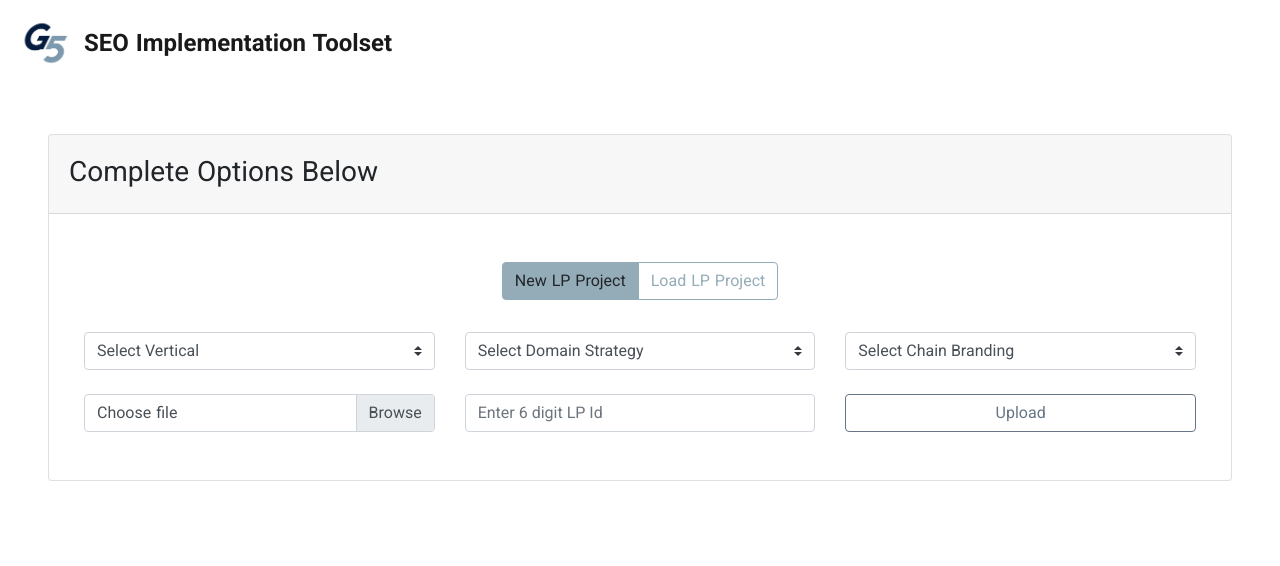
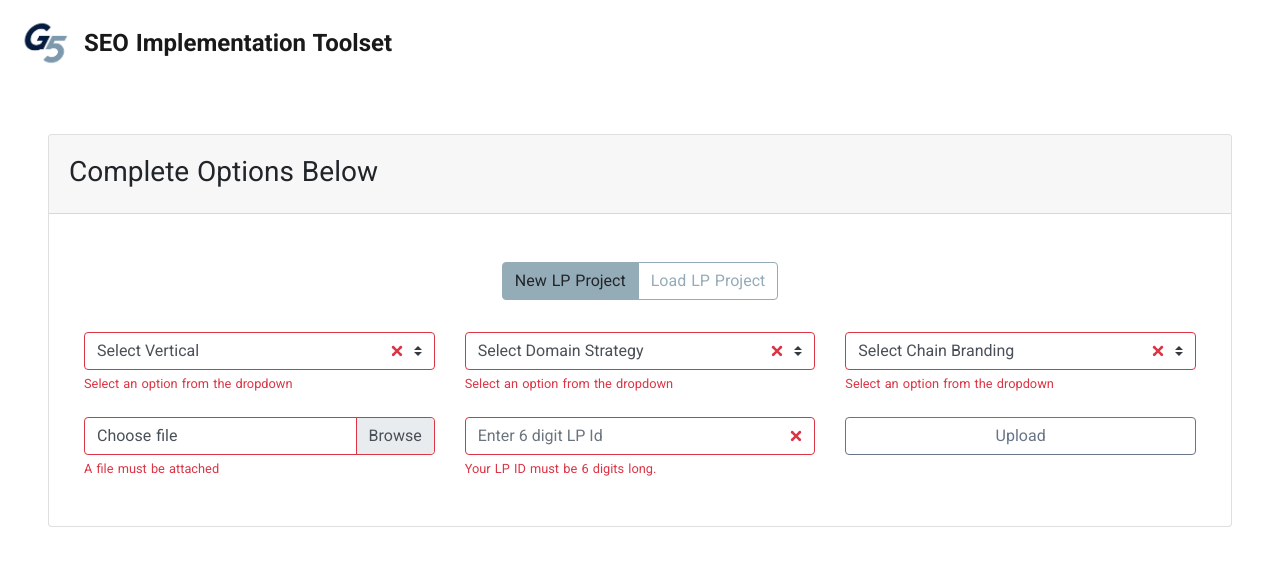
Before and after one commit to pcktbot/seo-implementation-toolset, a Nuxt app: page / in a window 1280 px wide. Shown: the top 566 px of the page. Built offline with nearby package versions, Linux system fonts and the light colour scheme.

Commit message:
validation

```diff
--- a/components/init-selections/dropdowns.vue
+++ b/components/init-selections/dropdowns.vue
@@ -1,17 +1,24 @@
 <template>
   <b-row>
     <b-col
-      v-for="select in form.selects"
+      v-for="(select, index) in form.selects"
       :key="select.id"
       cols="4"
       class="mb-4"
     >
+      <b-form>
         <b-form-select
           :id="select.id"
+          :state="validation(select.id, index)"
           :value="select.value"
           :options="select.options"
           @change="onChange(select.id, $event)"
         />
+        <b-form-invalid-feedback :state="validation">
+          Select an option from the dropdown
+        </b-form-invalid-feedback>
+        <b-form-valid-feedback :state="validation" />
+      </b-form>
     </b-col>
   </b-row>
 </template>
@@ -29,7 +36,11 @@ export default {
   methods: {
     onChange(key, val) {
       this.$emit('field-update', key, val)
+    },
+    validation(id, index) {
+      return !!this.form.selects[index].value
     }
+
   }
 }
 </script>
--- a/components/init-selections/loadfile.vue
+++ b/components/init-selections/loadfile.vue
@@ -1,10 +1,18 @@
 <template>
+  <b-form>
     <b-form-file
+      id="feedback-user"
       v-model="form.inputs.file"
+      :state="validation"
       accept=".csv"
       placeholder="Choose file"
       drop-placeholder="Drop file here..."
     />
+    <b-form-invalid-feedback :state="validation">
+      A file must be attached
+    </b-form-invalid-feedback>
+    <b-form-valid-feedback :state="validation" />
+  </b-form>
 </template>
 
 <script>
@@ -16,6 +24,11 @@ export default {
         return {}
       }
     }
+  },
+  computed: {
+    validation() {
+      return !!(this.form.inputs.file)
+    }
   }
 }
 </script>
--- a/components/init-selections/lpinput.vue
+++ b/components/init-selections/lpinput.vue
@@ -1,6 +1,9 @@
 <template>
-  <b-form-input
-    id="input-1"
+  <b-form>
+    <b-input
+      id="feedback-user"
+      v-model="form.inputs.lpId"
+      :state="validation"
       :value="form.inputs.lpId"
       :disabled="onLpPage"
       @input="onInput('lpId', $event)"
@@ -8,6 +11,11 @@
       required
       type="number"
     />
+    <b-form-invalid-feedback :state="validation">
+      Your LP ID must be 6 digits long.
+    </b-form-invalid-feedback>
+    <b-form-valid-feedback :state="validation" />
+  </b-form>
 </template>
 
 <script>
@@ -23,6 +31,9 @@ export default {
   computed: {
     onLpPage() {
       return !!this.$nuxt._route.params.lpID
+    },
+    validation() {
+      return !!(this.form.inputs.lpId && this.form.inputs.lpId.toString().length === 6)
     }
   },
   methods: {
--- a/pages/lp-project/_lpID/index.vue
+++ b/pages/lp-project/_lpID/index.vue
@@ -26,9 +26,7 @@
         <b-col>
           <b-card no-body>
             <b-card-header>
-              <h3>
-                Select Location
-              </h3>
+              <h3>Select Location</h3>
             </b-card-header>
             <b-card-body>
               <b-form-select
```
Lines whose indentation alone changed are shown as unchanged.
